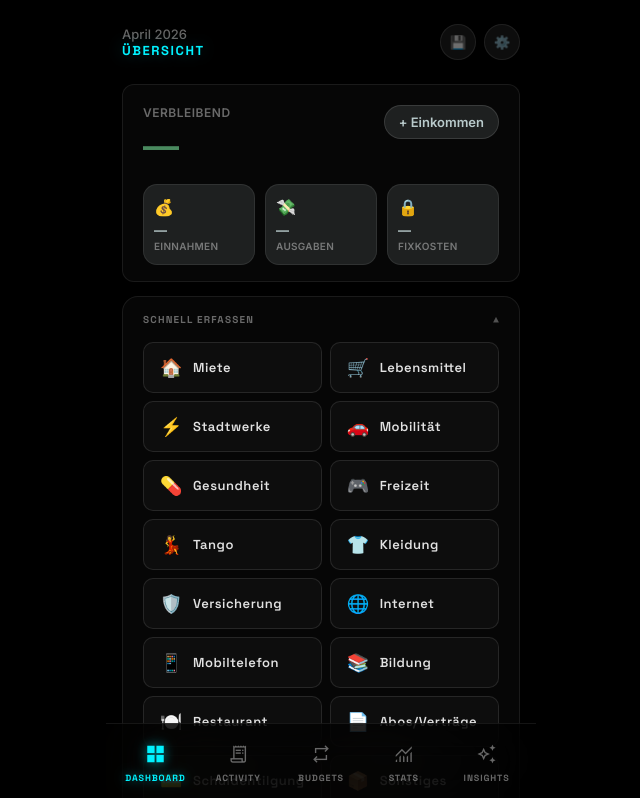
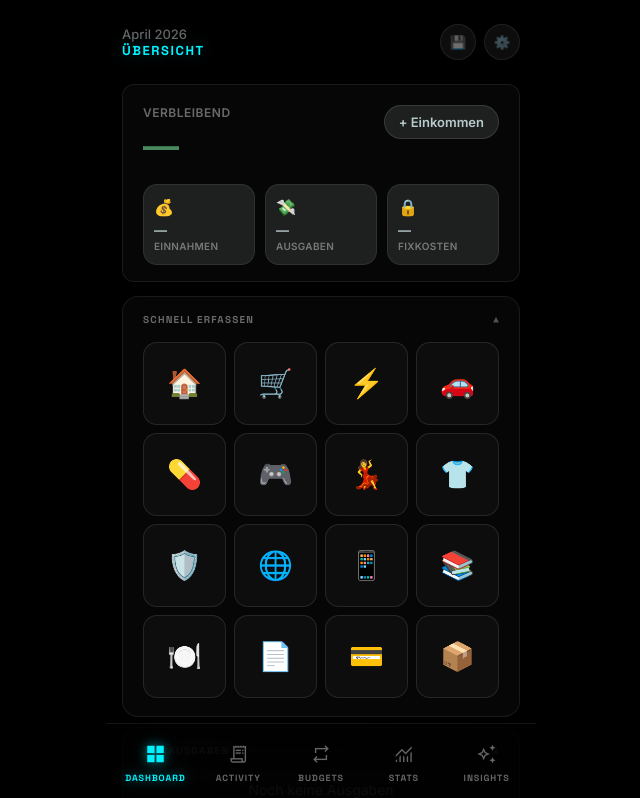
Before and after one commit to sarkaut2000/sparfuchs-web, a React (Vite) app: page / in a window 1280 px wide. Shown: the top 798 px of the page, without its empty margins (319-959 px from the left). Built offline with nearby package versions, Linux system fonts and the light colour scheme.

Commit message:
Schnell-Erfassen Buttons ohne Text, 4-Spalten Grid, quadratisch

```diff
--- a/src/pages/Dashboard.tsx
+++ b/src/pages/Dashboard.tsx
@@ -94,14 +94,12 @@ export default function Dashboard() {
         onClick={() => oeffneModal(kat)}
         title={kat}
         style={{
-          display: 'flex', alignItems: 'center', gap: 10,
-          padding: '13px 16px', borderRadius: 10,
+          display: 'flex', alignItems: 'center', justifyContent: 'center',
+          padding: 0, borderRadius: 14,
           border: '1px solid rgba(255,255,255,0.1)',
           background: 'rgba(255,255,255,0.03)',
           cursor: 'pointer', transition: 'all 0.15s',
-          color: '#e2e2e2', fontFamily: "'Space Grotesk', sans-serif",
-          fontSize: 13, fontWeight: 600, letterSpacing: '0.04em',
-          width: '100%', textAlign: 'left' as const,
+          aspectRatio: '1 / 1', width: '100%',
         }}
         onMouseEnter={e => {
           e.currentTarget.style.borderColor = 'rgba(0,242,255,0.4)';
@@ -115,10 +113,9 @@ export default function Dashboard() {
         }}
       >
         {hatCustomIcon
-          ? <img src={design.customIcon} alt={kat} style={{ width: 20, height: 20, objectFit: 'contain' }} />
-          : <span style={{ fontSize: 18 }}>{k.emoji}</span>
+          ? <img src={design.customIcon} alt={kat} style={{ width: 36, height: 36, objectFit: 'contain' }} />
+          : <span style={{ fontSize: 28 }}>{k.emoji}</span>
         }
-        {kat}
       </button>
     );
   }
@@ -246,7 +243,7 @@ export default function Dashboard() {
 
       {/* Schnell-Erfassung */}
       <Accordion titel="Schnell erfassen" defaultOffen={true}>
-        <div style={{ display: 'grid', gridTemplateColumns: '1fr 1fr', gap: 8 }}>
+        <div style={{ display: 'grid', gridTemplateColumns: '1fr 1fr 1fr 1fr', gap: 8 }}>
           {getAlleKategorien().map(k => renderKatPill(k.name))}
         </div>
       </Accordion>
```
